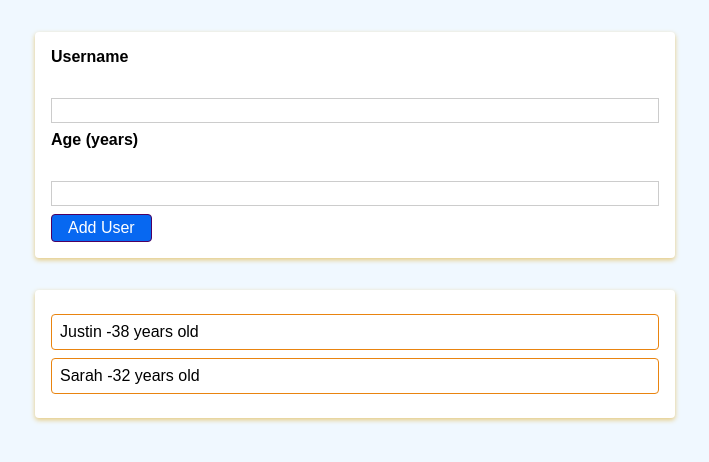
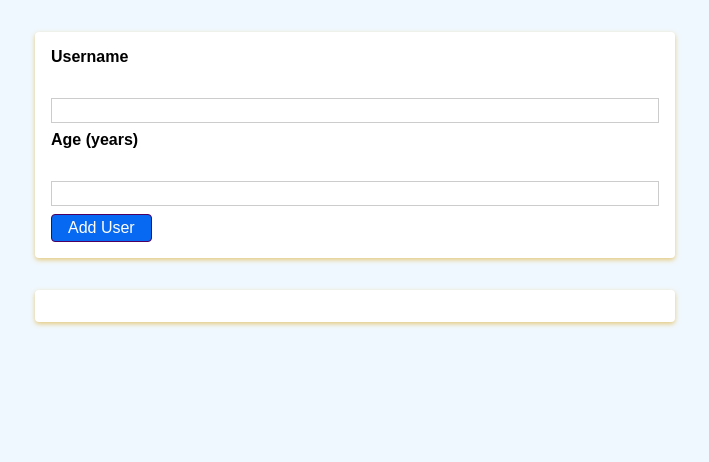
Before and after one commit to Justo84/React-User-info, a React (Create React App) app: page / in a window 1280 px wide. Shown: the top 462 px of the page, without its empty margins (285-994 px from the left). Built offline with nearby package versions, Linux system fonts and the light colour scheme.

Commit message:
recording user data

```diff
--- a/src/App.js
+++ b/src/App.js
@@ -1,19 +1,28 @@
-import React from 'react';
+import React, {useState} from 'react';
 
 import AddUser from './components/Users/AddUser';
 import UsersList from './components/Users/UsersList';
 
 function App() {
 
-  let users = [
-    {name: "Justin", age: "38"},
-    {name: "Sarah", age: "32"}
-  ]
+  const [usersList, setUsersList] = useState([])
+
+  // let users = [
+  //   {name: "Justin", age: "38"},
+  //   {name: "Sarah", age: "32"}
+  // ]
+
+  const addUserHandler = (userName, userAge) => {
+      // when adding data through useState, use a function
+    setUsersList((prevUserList) => {
+      return [...prevUserList, {name: userName, age: userAge, id: Math.random().toString()}]
+    })
+  }
 
   return (
     <div>
-      <AddUser />
-      <UsersList users={users} />
+      <AddUser onAddUser={addUserHandler} />
+      <UsersList users={usersList} />
     </div>
   );
 }
--- a/src/components/Users/AddUser.js
+++ b/src/components/Users/AddUser.js
@@ -4,13 +4,15 @@
 import Button from "../UI/Button";
 
 
-const AddUser = () => {
+const AddUser = props => {
     const [enteredUsername, setEnteredUsername] = useState('')
     const [enteredAge, setEnteredAge] = useState('')
 
     const addUserHandler = (event) => {
         event.preventDefault();
-        if (enteredUsername.trim().length === 0 || enteredAge.trim().lenght === 0 ) {
+
+        // makes sure neither input is empty
+        if (enteredUsername.trim().length === 0 || enteredAge.trim().length === 0 ) {
             return
         }
 
@@ -18,7 +20,8 @@
         if (+enteredAge < 1) {
             return
         }
-        console.log(`Username: ${enteredUsername}, Age: ${enteredAge}`)
+        props.onAddUser(enteredUsername, enteredAge)
+        // resets inputs to empty after user submits data
         setEnteredUsername('')
         setEnteredAge('')
     }
--- a/src/components/Users/UsersList.js
+++ b/src/components/Users/UsersList.js
@@ -6,7 +6,7 @@
     return (
         <Card className={styles.users}>
         <ul>
-            {props.users.map(user => <li>{user.name} -{user.age} years old</li>)}
+            {props.users.map(user => <li key={user.id}>{user.name} -{user.age} years old</li>)}
         </ul>
         </Card>
     )
```
